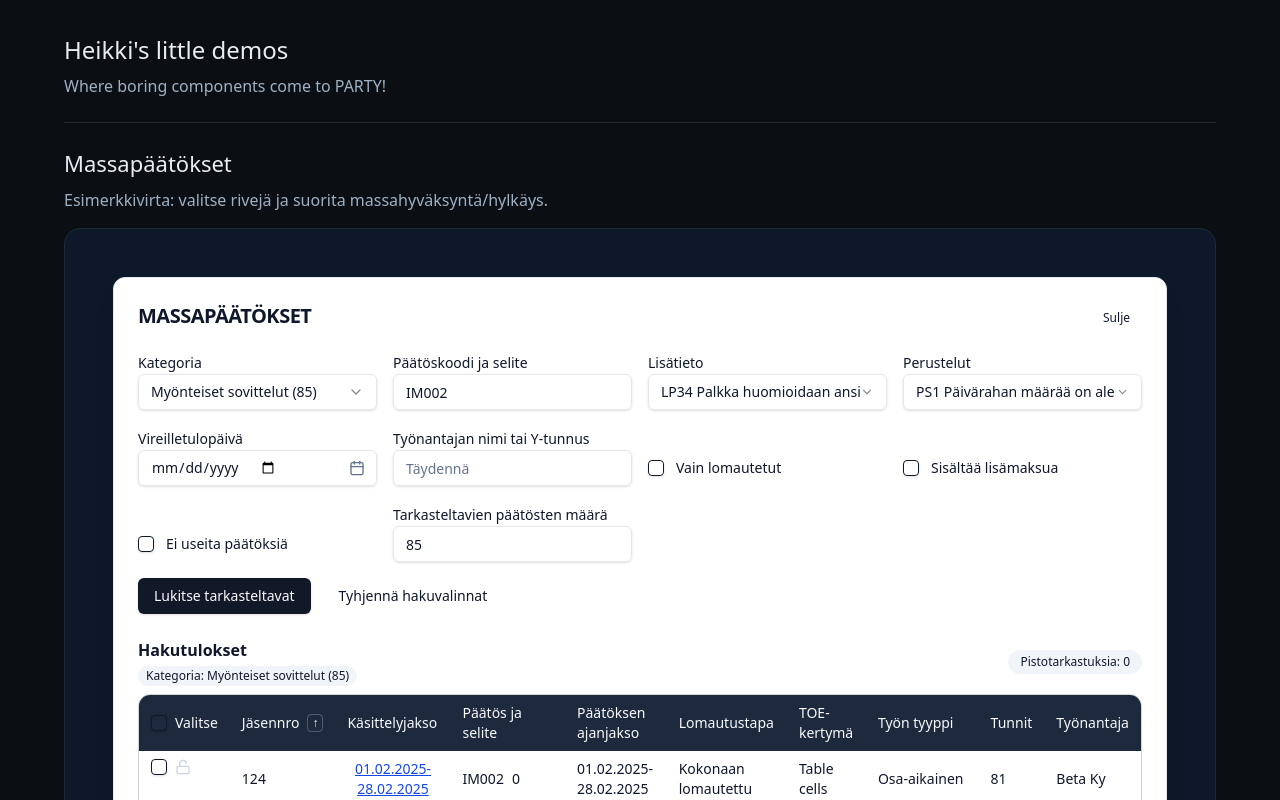
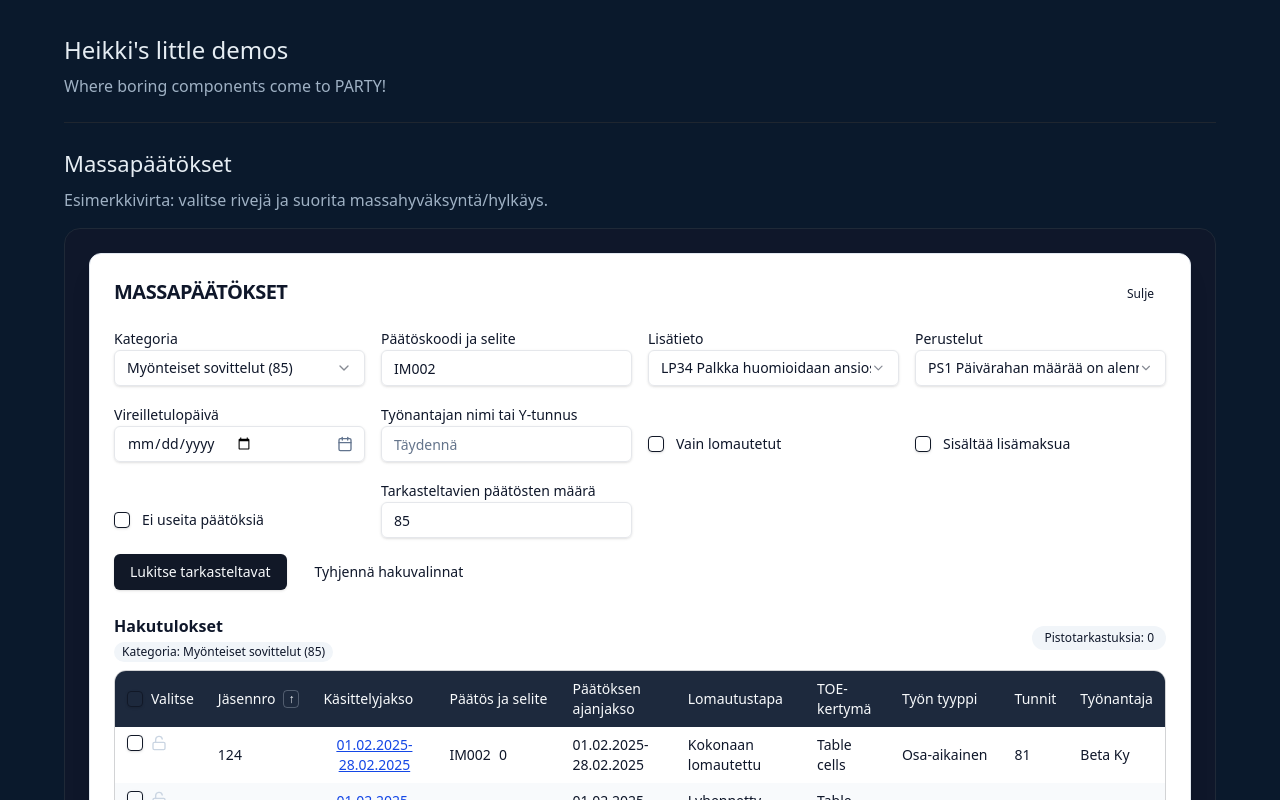
Before and after one commit to Heksed/demo-showcase, a Next.js app: page /massapaatokset in a window 1280 px wide. Shown: the top 800 px of the page. Built offline with nearby package versions, Linux system fonts and the light colour scheme.

Commit message:
Update: pieni muutos massapäätökset/allowance

```diff
--- a/app/globals.css
+++ b/app/globals.css
@@ -49,7 +49,7 @@
 /* === Demo etusivun aurora-tausta === */
 
   body {
-       background: #0b0f14; /* yksivärinen → ei bandingia */
+       background: #0a192c; /* yksivärinen → ei bandingia */
 }
 
 .calm-koi-stage {
--- a/demos/massapaatokset/Demo.tsx
+++ b/demos/massapaatokset/Demo.tsx
@@ -382,7 +382,7 @@ export default function Massapaatokset() {
   );
 
   return (
-    <div className="p-4 md:p-6 lg:p-8 w-full">
+    <div className="p-4 md:p-6 lg:p-2 w-full">
       <Card className="max-w-[1200px] mx-auto shadow-xl border-slate-200">
         <CardContent className="p-4 md:p-6">
           <div className="flex items-start justify-between">
--- a/demos/massapaatokset/Page.tsx
+++ /dev/null
@@ -1,18 +0,0 @@
-import React from "react";
-import DemoPage from "../../components/DemoPage";
-import MassapaatoksetDemo from "../../demos/massapaatokset/Demo";
-import Allowancecalculator from "../../demos/allowancecalculator/Allowancecalculator";
-
-
-
-export default function Page() {
-  return (
-    <DemoPage
-      title="Massapäätökset"
-      description="Esimerkkivirta: valitse rivejä ja suorita massahyväksyntä/hylkäys."
-    >
-      <MassapaatoksetDemo />
-    </DemoPage>
-  );
-
-}
```
